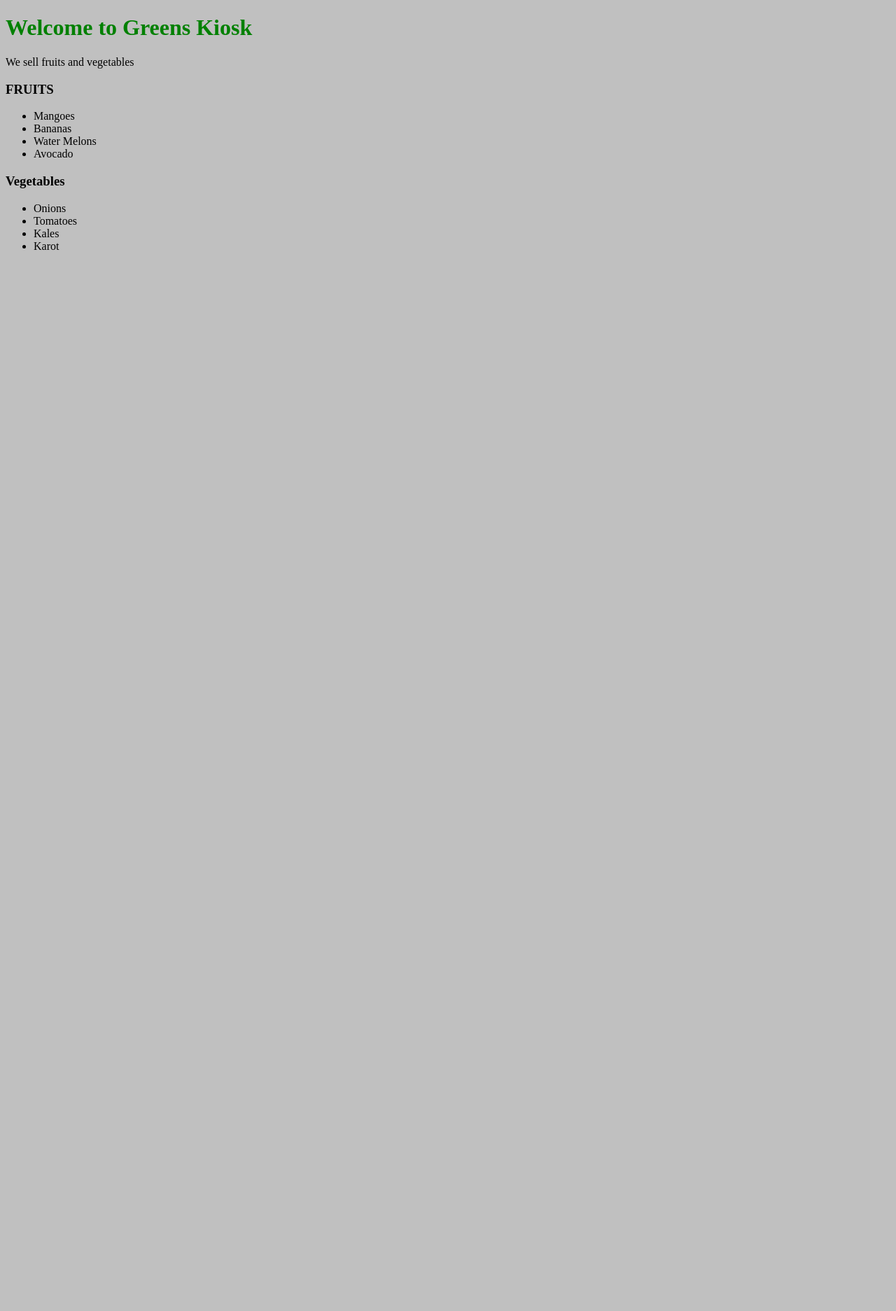
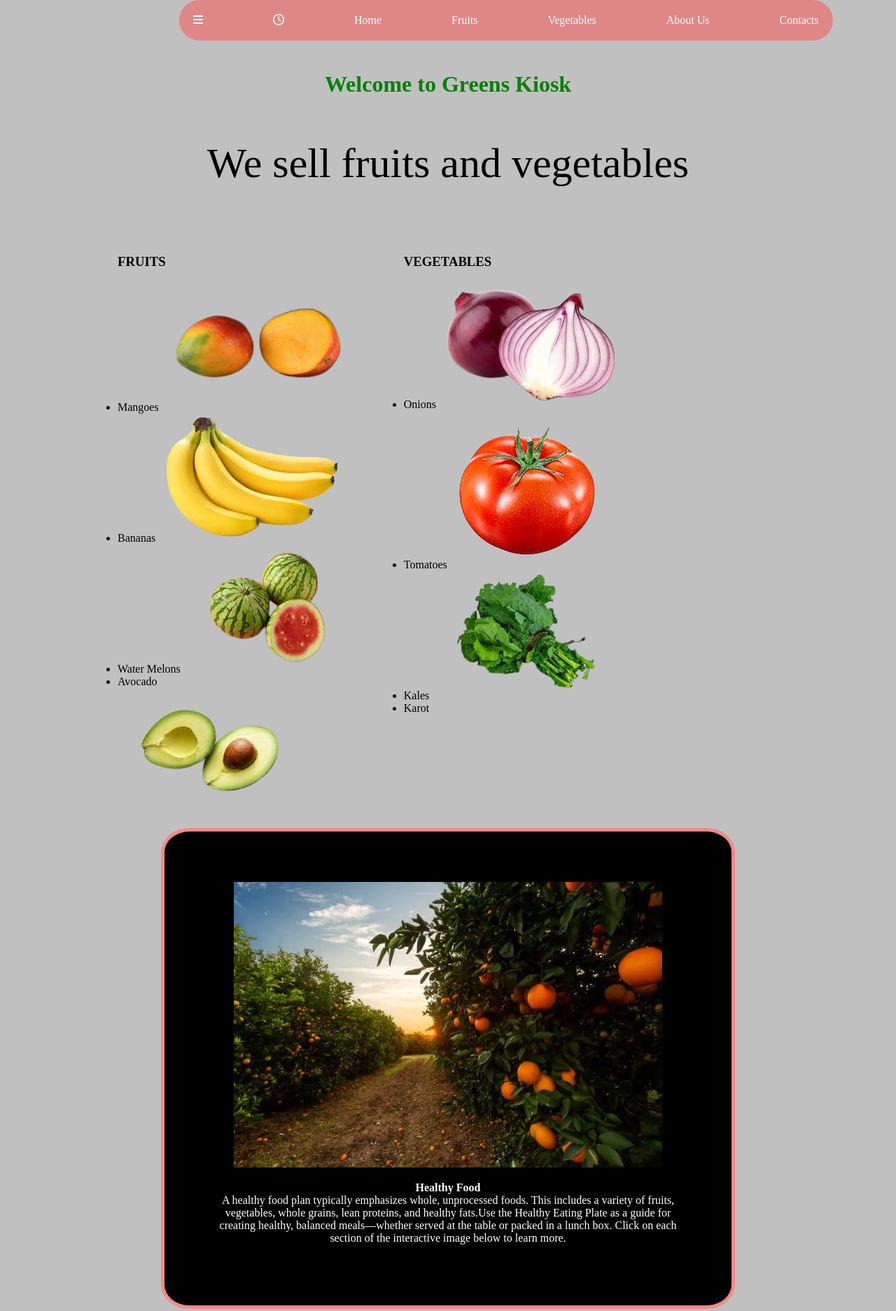
Before and after one commit to Tihitnaabraham/DOM-assignment, a plain HTML site: page index.html in a window 1280 px wide. Shown: the whole page at 70% size. Before the commit the page ends 800 px from the top, so only its background shows below. Drawn offline with Linux system fonts and the light colour scheme.

Commit message:
DOM assignment

```diff
--- a/index.html
+++ b/index.html
@@ -6,38 +6,68 @@
 
     <title>Greens Kiosk</title>
     <link rel="stylesheet" href="style.css">
+    <script src="https://kit.fontawesome.com/5ba8f3e942.js" crossorigin="anonymous"></script>
 
 </head>
+<div id="navbar">
+    <div id="insidebar">
+        <i class="fa-solid fa-bars" style="color: #feffff;"></i>
+        <i class="fa-regular fa-clock" style="color: #ffffff;"></i>
+        <a href="#">Home</a>
+        <a href="#">Fruits</a>
+        <a href="#">Vegetables</a>
+
+        <a href="#">About Us</a>
+        <a href="#">Contacts</a>
+    </div>
+</div>
 
 <body>
 
     <h1 id="title">Welcome to Greens Kiosk</h1>
 
-<p>We sell fruits and vegetables</p>
+    <p id="object">We sell fruits and vegetables</p>
+    <div class="food">
 
+
+
+        <ul id="fruitList">
             <h3 id="subtitle">Fruits</h3>
 
-<ul id="fruitList">
+            <li id="mango">Mangoes </li>
 
-<li>Mangoes</li>
+            <li id="banana">Bananas</li>
 
-<li>Bananas</li>
-
-<li>Water Melons</li>
+            <li id="watermelon">Water Melons </li>
 
         </ul>
 
-<h3>Vegetables</h3>
+
 
         <ul id="vegetableList">
+            <h3 id="veg">Vegetables</h3>
 
-<li>Onions</li>
+            <li id="onion">Onions <img src="images/onionr.png"></li>
 
-<li>Tomatoes</li>
+            <li id="tomato">Tomatoes<img src="images/tomator.png"></li>
 
-<li>Kales</li>
+            <li id="kales">Kales <img src="images/kalesr.png"></li>
 
         </ul>
+
+    </div>
+    <div class="detail">
+            <img src="images/healthy pic.webp">
+
+
+            <p><b>Healthy Food</b><br>
+                A healthy food plan typically emphasizes whole, unprocessed foods. This includes a variety of fruits,
+                vegetables, whole grains, lean proteins, and healthy fats.Use the Healthy Eating Plate as a guide for
+                creating healthy, balanced meals—whether served at the table or packed in a lunch box. Click on each
+                section of the interactive image below to learn more.
+            </p>
+
+        </div>
     <script src="index.js"></script>
 
 </body>
--- a/index.js
+++ b/index.js
@@ -9,6 +9,10 @@ titleColor.style.color="green";
 // Change the font case for h3 title tags to uppercase
 const upperCase=document.getElementById("subtitle")
 upperCase.style.textTransform="upperCase";
+const upper=document.getElementById("veg")
+upper.style.textTransform="upperCase";
+
+
 
 // Add one more fruit to the fruits list
 const fruitLists=document.getElementById("fruitList")
@@ -16,8 +20,119 @@ const newFruit=document.createElement("li")
 newFruit.textContent="Avocado"
 fruitLists.append(newFruit);
 
+
+const  fruitImages = {
+  "Mangoes": "images/mangor.png",
+  "Bananas": "images/bananar.png",
+  "Water Melons": "images/watermelonr.png",
+  "Orange": "images/avocador.png"
+}
+document.querySelectorAll("#fruitList li").forEach(li => {
+    const fruitName = li.firstChild.textContent.trim();
+    if (fruitImages[fruitName]) {
+      const img = document.createElement("img");
+      img.src = fruitImages[fruitName];
+      img.alt = fruitName;
+      img.className = "fruit-image";
+      li.appendChild(img);
+    }
+  });
+
+
+
+
+
+
+
+
 // Add one more vegetable to the vegetables list
 const VegetableLists=document.getElementById("vegetableList")
 const newVegetable=document.createElement("li")
 newVegetable.textContent="Karot"
 VegetableLists.append(newVegetable);
+
+
+
+
+// const image=document.getElementById("title");
+const img = document.createElement('img');
+img.src = 'images/avocador.png';
+const targetElement = document.getElementById('fruitList');
+targetElement.appendChild(img);
+
+// document.getElementById("mango").src = "image/mangor.png";
+
+
+const imgveg = document.createElement('imgveg');
+imgveg.src ='image/karot.jpeg';
+const vegetable = document.getElementById('vegetableList');
+vegetable.appendChild(imgveg);
+
+const pop=document.getElementById("fruitList")
+const popveg=document.getElementById("vegetableList")
+pop.addEventListener("click",function(){
+    popveg.style.display="none";
+    pop.style.display="flex";
+    pop.style.color="green"
+    pop.style.fontSize="30px"
+})
+
+const popvegetable=document.getElementById("vegetableList")
+const popfru=document.getElementById("fruitList")
+popvegetable.addEventListener("click",function(){
+    popfru.style.display="none";
+    popvegetable.style.display="flex"
+    popvegetable.style.color="green"
+    popvegetable.style.fontSize="30px"
+})
+
+
+
+// const img1 = document.createElement('img1');
+// img1.src = 'images/mangor.png';
+// const mango = document.getElementById('mango');
+// mango.appendChild(img1);
+
+// const img2 = document.createElement('img2');
+// img2.src = 'images/bananar.jpeg';
+// const banana = document.getElementById('banana');
+// banana.appendChild(img2);
+
+
+// const img3 = document.createElement('img3');
+// img.src = 'images/watermelonr.jpeg';
+// const watermelon = document.getElementById('banana');
+// watermelon.appendChild(img3);
+
+
+document.getElementById("fruitList").appendChild(img)
+
+const clickWord=document.getElementById("subtitle");
+clickWord.addEventListener("click",()=>{
+
+    clickWord.textContent="Here Are Fruits!";
+    clickWord.style.backgroundColor="green";
+    clickWord.style.color="white";
+    clickWord.style.padding="7%"
+});
+const clickVegetable=document.getElementById("veg")
+clickVegetable.addEventListener("click",function(){
+    clickVegetable.textContent="Here Are Vegetables!";
+    clickVegetable.style.color="white";
+    clickVegetable.style.backgroundColor="green"
+    clickVegetable.style.padding="7%"
+});
+
+const frulists=document.getElementById("fruitList")
+fruitLists.addEventListener("click",function(){
+    fruitLists.classList.toggle("change")
+});
+const fixedNav=document.getElementById("navbar")
+fixedNav.style.position = "fixed";
+
+const scrolBody=document.getElementsById("navbar");
+scrolBody.addEventListener("scrol",()=>{
+
+    scrolBody.textContent="Here Are Fruits!";
+    scrolBody.style.backgroundColor="red";
+});
--- a/style.css
+++ b/style.css
@@ -0,0 +1,79 @@
+body{
+    margin-left: 10%;
+    margin-right: 10%;
+    overflow-x: hidden;
+}
+
+ #navbar {
+
+    top: 0%;
+    display: flex;
+
+    background-color: rgb(223, 135, 135);
+    border-radius: 50px;
+    padding: 20px;
+    margin-left: 10%;
+    z-index: 1;
+}
+#title{
+    position: relative;
+    margin-top: 10%;
+   text-align: center;
+}
+
+
+#navbar a {
+    color: white;
+    text-decoration: none;
+ }
+
+#insidebar {
+    display: flex;
+    gap: 100px;
+}
+
+#navbar {
+    flex-direction: column;
+    align-items: center;
+}
+
+.change {
+    color: rgb(0, 0, 0);
+
+}
+#object{
+    font-size: 60px;
+    text-align: center;
+
+
+}
+
+.food {
+    display: flex;
+
+}
+
+.fruitList img {
+    width: 30%;
+    height: 40%;
+}
+.detail{
+
+
+    position: fixad;
+    border: 5px solid;
+    border-color: rgb(245, 138, 135);
+    padding: 7%;
+    background-color: black;
+    text-align: center;
+    font-weight: 200;
+
+    background-repeat: no-repeat;
+
+     margin-right: 10%;
+     border-radius: 5%;
+     margin-left: 10%;
+     color: white;
+     margin-top: 0%;
+
+ }
```
Also changed, not shown: images/avocador.png (added), images/bananar.png (added), images/healthy pic.webp (added), images/kalesr.png (added), images/karot.jpeg (added), images/karotr.png (added), images/mangor.png (added), images/onionr.png (added), images/tomator.png (added), images/watermelonr.png (added). Lines whose indentation alone changed are shown as unchanged.
